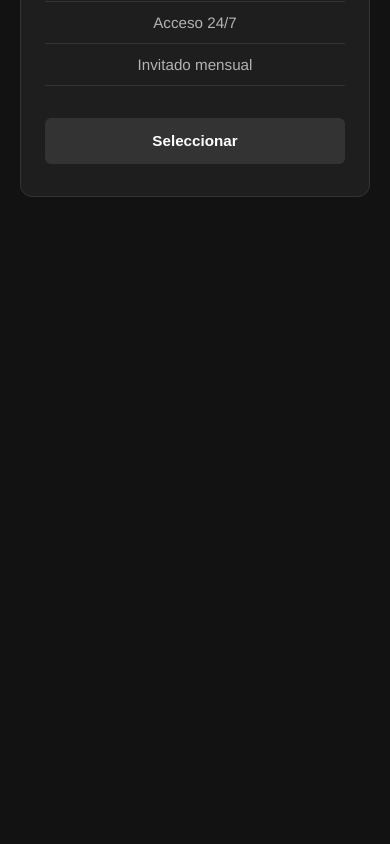
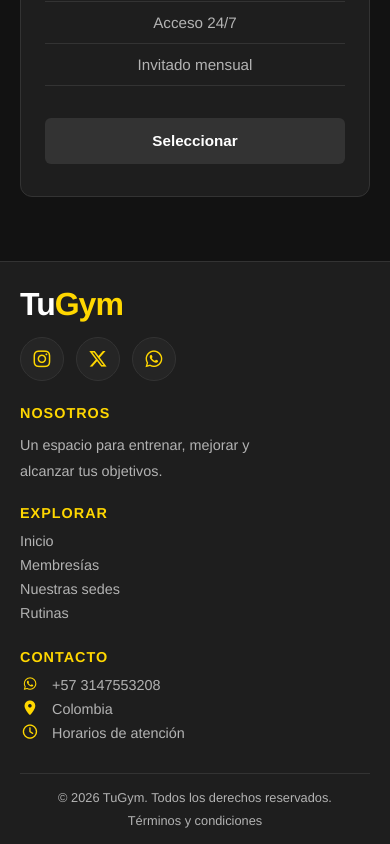
Before and after one commit to JuanCa240/gym-fit-proyectFinal, an Angular app: page / in a window 390 px wide. Shown: the part 1742-2586 px from the top of the page. Before the commit the page ends 2003 px from the top, so only its background shows below. Built offline with nearby package versions, Linux system fonts and the light colour scheme.

Commit message:
feat: implementar footer responsive con redes sociales y animaciones

```diff
--- a/package.json
+++ b/package.json
@@ -17,6 +17,7 @@
     "@angular/platform-browser": "^19.2.0",
     "@angular/platform-browser-dynamic": "^19.2.0",
     "@angular/router": "^19.2.0",
+    "@fortawesome/fontawesome-free": "^7.3.1",
     "rxjs": "~7.8.0",
     "tslib": "^2.3.0",
     "zone.js": "~0.15.0"
--- a/src/app/app.component.html
+++ b/src/app/app.component.html
@@ -1,3 +1,8 @@
+<!-- Encabezado global -->
 <app-navbar />
 
+<!-- Contenido dinámico según la ruta -->
 <router-outlet />
+
+<!-- Pie de página global -->
+<app-footer />
--- a/src/app/app.component.ts
+++ b/src/app/app.component.ts
@@ -1,10 +1,11 @@
 import { Component } from '@angular/core';
 import { RouterOutlet } from '@angular/router';
 import { Navbar } from './shared/components/navbar/navbar';
+import { Footer } from './shared/components/footer/footer';
 
 @Component({
   selector: 'app-root',
-  imports: [RouterOutlet, Navbar],
+  imports: [RouterOutlet, Navbar, Footer],
   templateUrl: './app.component.html',
   styleUrl: './app.component.css'
 })
--- a/src/app/shared/components/footer/footer.css
+++ b/src/app/shared/components/footer/footer.css
@@ -0,0 +1,217 @@
+
+/* Contenedor general */
+.footer {
+  background-color: var(--surface);
+  border-top: 1px solid var(--border);
+  padding: 26px 40px 18px;
+}
+
+/* Limita el ancho del contenido */
+.footer-container {
+  max-width: 1100px;
+  margin: 0 auto;
+}
+
+/* Encabezado: logo y redes sociales */
+.footer-header {
+  display: flex;
+  justify-content: space-between;
+  align-items: center;
+  gap: 20px;
+  margin-bottom: 24px;
+}
+
+/* Logo */
+.footer-logo {
+  color: var(--text);
+  font-size: 2rem;
+  font-weight: 800;
+  text-decoration: none;
+  letter-spacing: -1px;
+}
+
+.footer-logo span {
+  color: var(--yellow);
+}
+
+/* Contenedor de redes sociales */
+.social-links {
+  display: flex;
+  align-items: center;
+  gap: 12px;
+}
+
+/* Iconos circulares */
+.social-icon {
+  display: inline-flex;
+  justify-content: center;
+  align-items: center;
+
+  width: 44px;
+  height: 44px;
+
+  background-color: var(--surface-2);
+  border: 1px solid var(--border);
+  border-radius: 50%;
+
+  color: var(--yellow);
+  font-size: 1.2rem;
+
+  cursor: pointer;
+
+  transition:
+    transform 0.25s ease,
+    background-color 0.25s ease,
+    color 0.25s ease,
+    box-shadow 0.25s ease;
+}
+
+/* Animación de redes sociales */
+.social-icon:hover {
+  transform: translateY(-4px) scale(1.08);
+  background-color: var(--yellow);
+  color: var(--bg);
+  box-shadow: 0 0 16px rgba(255, 215, 0, 0.25);
+}
+
+.social-icon:disabled {
+  cursor: default;
+}
+
+/* Distribución de las columnas */
+.footer-content {
+  display: grid;
+  grid-template-columns: 1.3fr 1fr 1fr;
+  gap: 32px;
+  margin-bottom: 24px;
+}
+
+/* Títulos de las columnas */
+.footer-column h3 {
+  color: var(--yellow);
+  font-size: 0.9rem;
+  text-transform: uppercase;
+  letter-spacing: 1px;
+  margin: 0 0 12px;
+}
+
+/* Textos */
+.footer-column p {
+  color: var(--muted);
+  font-size: 0.9rem;
+  line-height: 1.8;
+  margin: 0;
+  max-width: 280px;
+}
+
+/* Listas */
+.footer-column ul {
+  list-style: none;
+  padding: 0;
+  margin: 0;
+}
+
+.footer-column li {
+  margin-bottom: 8px;
+  color: var(--muted);
+  font-size: 0.9rem;
+}
+
+/* Enlaces */
+.footer-column a,
+.footer-bottom a {
+  color: var(--muted);
+  text-decoration: none;
+  transition: color 0.2s ease;
+}
+
+.footer-column a:hover,
+.footer-bottom a:hover {
+  color: var(--yellow);
+}
+
+/* Información de contacto */
+.contact-list li {
+  display: flex;
+  align-items: center;
+  gap: 12px;
+}
+
+.contact-list i {
+  color: var(--yellow);
+  width: 20px;
+  text-align: center;
+}
+
+/* Parte inferior */
+.footer-bottom {
+  display: flex;
+  justify-content: space-between;
+  align-items: center;
+  gap: 12px;
+
+  padding-top: 16px;
+  border-top: 1px solid var(--border);
+
+  color: var(--muted);
+  font-size: 0.8rem;
+}
+
+.footer-bottom p {
+  margin: 0;
+}
+
+
+/* Tablets */
+@media (max-width: 768px) {
+
+  .footer {
+    padding: 28px 24px 18px;
+  }
+
+  .footer-content {
+    grid-template-columns: repeat(2, minmax(0, 1fr));
+    gap: 24px;
+  }
+
+}
+
+/* Celulares */
+@media (max-width: 600px) {
+
+  .footer {
+    padding: 24px 20px 16px;
+  }
+
+  .footer-header {
+    flex-direction: column;
+    align-items: flex-start;
+    gap: 14px;
+  }
+
+  .footer-content {
+    grid-template-columns: 1fr;
+    gap: 20px;
+  }
+
+  .footer-bottom {
+    flex-direction: column;
+    text-align: center;
+    gap: 8px;
+  }
+
+}
+
+
+/* Accesibilidad */
+@media (prefers-reduced-motion: reduce) {
+
+  .social-icon {
+    transition: none;
+  }
+
+  .social-icon:hover {
+    transform: none;
+  }
+
+}
--- a/src/app/shared/components/footer/footer.html
+++ b/src/app/shared/components/footer/footer.html
@@ -0,0 +1,100 @@
+
+<footer class="footer" id="contacto">
+
+  <div class="footer-container">
+
+    <!-- Encabezado del footer -->
+    <div class="footer-header">
+
+      <a class="footer-logo" routerLink="/">
+        Tu<span>Gym</span>
+      </a>
+
+      <!-- Redes sociales -->
+      <div class="social-links">
+
+        <button type="button" class="social-icon instagram"
+                aria-label="Instagram" disabled>
+          <i class="fa-brands fa-instagram" aria-hidden="true"></i>
+        </button>
+
+        <button type="button" class="social-icon twitter"
+                aria-label="X Twitter" disabled>
+          <i class="fa-brands fa-x-twitter" aria-hidden="true"></i>
+        </button>
+
+        <button type="button" class="social-icon whatsapp"
+                aria-label="WhatsApp" disabled>
+          <i class="fa-brands fa-whatsapp" aria-hidden="true"></i>
+        </button>
+
+      </div>
+
+    </div>
+
+    <!-- Contenido principal del footer -->
+    <div class="footer-content">
+
+      <!-- Información del gimnasio -->
+      <div class="footer-column">
+
+        <h3>Nosotros</h3>
+
+        <p>
+          Un espacio para entrenar, mejorar y alcanzar
+          tus objetivos.
+        </p>
+
+      </div>
+
+      <!-- Enlaces de navegación -->
+      <div class="footer-column">
+
+        <h3>Explorar</h3>
+
+        <ul>
+          <li><a routerLink="/">Inicio</a></li>
+          <li><a routerLink="/" fragment="planes">Membresías</a></li>
+          <li><span>Nuestras sedes</span></li>
+          <li><span>Rutinas</span></li>
+        </ul>
+
+      </div>
+
+      <!-- Información de contacto -->
+      <div class="footer-column">
+
+        <h3>Contacto</h3>
+
+        <ul class="contact-list">
+
+          <li>
+            <i class="fa-brands fa-whatsapp" aria-hidden="true"></i>
+            <span>+57 3147553208</span>
+          </li>
+
+          <li>
+            <i class="fa-solid fa-location-dot" aria-hidden="true"></i>
+            <span>Colombia</span>
+          </li>
+
+          <li>
+            <i class="fa-regular fa-clock" aria-hidden="true"></i>
+            <span>Horarios de atención</span>
+          </li>
+
+        </ul>
+      </div>
+    </div>
+
+    <!-- Parte inferior del footer -->
+    <div class="footer-bottom">
+
+      <p> © {{ currentYear }} TuGym. Todos los derechos reservados. </p>
+
+      <a routerLink="/" fragment="terminos"> Términos y condiciones </a>
+
+    </div>
+  </div>
+
+</footer>
--- a/src/app/shared/components/footer/footer.ts
+++ b/src/app/shared/components/footer/footer.ts
@@ -0,0 +1,16 @@
+import { Component } from '@angular/core';
+import { RouterLink } from '@angular/router';
+
+@Component({
+  selector: 'app-footer',
+  standalone: true,
+  imports: [RouterLink],
+  templateUrl: './footer.html',
+  styleUrl: './footer.css'
+})
+export class Footer {
+
+  // Obtiene automáticamente el año actual.
+  currentYear: number = new Date().getFullYear();
+
+}
--- a/src/styles.css
+++ b/src/styles.css
@@ -1,4 +1,5 @@
 /* You can add global styles to this file, and also import other style files */
+@import '@fortawesome/fontawesome-free/css/all.min.css';
 
 :root {
   --bg: #121212;
```
Also changed, not shown: 1 other file (tests, documents, lock files or other folders).
